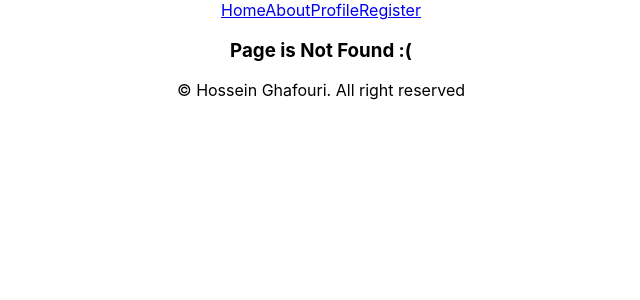
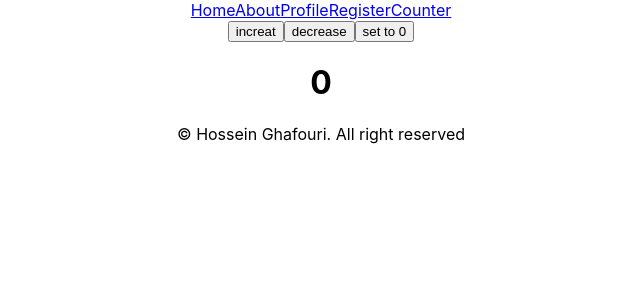
Before and after one commit to hosseinghafouri/react-practice, a React (Create React App) app: page /counter in a window 1280 px wide. Before the commit this address had no page. Shown: the top 300 px of the page, without its empty margins (319-959 px from the left). Built offline with nearby package versions, Linux system fonts and the light colour scheme.

Commit message:
react custom hook

```diff
--- a/src/App.jsx
+++ b/src/App.jsx
@@ -6,6 +6,7 @@ import Home from './pages/content/Home.jsx';
 import Profile from './pages/content/Profile.jsx';
 import About from './pages/content/About.jsx';
 import Register from './pages/Register.jsx';
+import Counter from './pages/content/Counter.jsx';
 import Erorr from './pages/Erorr.jsx';
 import Footer from './pages/Footer.jsx';
 import { useState, createContext } from 'react';
@@ -29,6 +30,7 @@ function App() {
         <Route  path='/profile/:name?/:id?' element={<Profile />}/>
         <Route  path='/about' element={<About />}/>
         <Route  path='/register' element={<Register />}/>
+        <Route  path='/counter' element={<Counter />}/>
         <Route  path='*' element={<Erorr />}/>
       </Routes>
       <Footer />
--- /dev/null
+++ b/src/hooks/useCatFacts.js
@@ -0,0 +1,15 @@
+import { useQuery } from "react-query";
+import Axios from 'axios'
+
+export const useCatFacts = ()=> {
+    const {data, isLoading, isError, error, refetch} = useQuery(["cat"], async () => {
+        return Axios.get(`https://catfact.ninja/fact`).then((res) => res.data)
+      });
+
+      const refetchData = () => {
+        alert("data refetch");
+        refetch();
+      }
+
+      return {data, isLoading, isError, error, refetchData}
+}
--- /dev/null
+++ b/src/hooks/useCounter.js
@@ -0,0 +1,20 @@
+import { useState } from "react";
+
+export const useCounter = (intialValue = 0) => {
+    const [state, setState] = useState(intialValue);
+
+    function increas() {
+        setState(state + 1);
+      }
+      function decrease() {
+        if (state > 0) {
+            setState(state - 1);
+        }
+
+      }
+      function reset() {
+        setState(0);
+      }
+
+    return [state, increas, decrease, reset]
+}
--- /dev/null
+++ b/src/hooks/useToggle.js
@@ -0,0 +1,11 @@
+import { useState } from "react";
+
+export function useToggle(intialValue = false) {
+  const [state, setState] = useState(intialValue);
+
+  const toggle = ()=> {
+    setState((prev) => !prev);
+  }
+  return [state, toggle]
+
+}
--- a/src/pages/Header.jsx
+++ b/src/pages/Header.jsx
@@ -7,6 +7,7 @@ function Header(params) {
         <Link to="/About">About</Link>
         <Link to="/Profile">Profile</Link>
         <Link to="/Register">Register</Link>
+        <Link to="/Counter">Counter</Link>
       </nav>
     </div>
   );
--- a/src/pages/content/About.jsx
+++ b/src/pages/content/About.jsx
@@ -1,11 +1,24 @@
 import { useNavigate } from "react-router-dom";
+import { useToggle } from "../../hooks/useToggle";
+
 function About(params) {
-    let navigate = useNavigate();
-    return (
-        <div className="About">
-            <h1>About</h1>
-            <button onClick={()=>navigate("/")}>Go To Home Page</button>
-        </div>
-    )
+  let navigate = useNavigate();
+  const [toggle, setToggle] = useToggle();
+  return (
+    <div className="About">
+      <h1>About</h1>
+      <button onClick={() => navigate("/")}>Go To Home Page</button>
+      <hr />
+      <hr />
+      <hr />
+      <hr />
+
+      <button onClick={setToggle}>
+        {toggle ? "show" : "hide"}
+      </button>
+      {toggle && <h1>Hi My names Hossein</h1>}
+
+    </div>
+  );
 }
 export default About;
--- /dev/null
+++ b/src/pages/content/Counter.jsx
@@ -0,0 +1,14 @@
+import { useCounter } from "../../hooks/useCounter";
+
+function Counter(params) {
+    const [count, increas,decrease, reset] = useCounter();
+  return (
+    <div className="Counter">
+          <button onClick={increas}>increat</button>
+          <button onClick={decrease}>decrease</button>
+          <button onClick={reset}>set to 0</button>
+          <h1>{count}</h1>
+    </div>
+  );
+}
+export default Counter;
--- a/src/pages/content/Home.jsx
+++ b/src/pages/content/Home.jsx
@@ -1,11 +1,8 @@
 import { useContext } from "react";
-import { useQuery } from "react-query";
-import Axios from 'axios'
 import { profileContext } from "../../App";
+import { useCatFacts } from "../../hooks/useCatFacts";
 function Home(props) {
-  const {data :catData, isLoading, isError, error, refetch} = useQuery(["cat"], () => {
-    return Axios.get(`https://catfact.ninja/fact`).then((res) => res.data)
-  });
+const {data : catData, isLoading, isError, error, refetchData} = useCatFacts()
 
   const { username } = useContext(profileContext);
   if (isLoading) return <h2>is loading  ...</h2>;
@@ -16,7 +13,7 @@ function Home(props) {
     <div className="Home">
       <h1>Home - username: {username}</h1>
       <p>{catData?.fact}</p>
-      <button onClick={refetch}>Update</button>
+      <button onClick={refetchData}>Update</button>
     </div>
   );
 }
```
Also changed, not shown: 1 other file (tests, documents, lock files or other folders).
